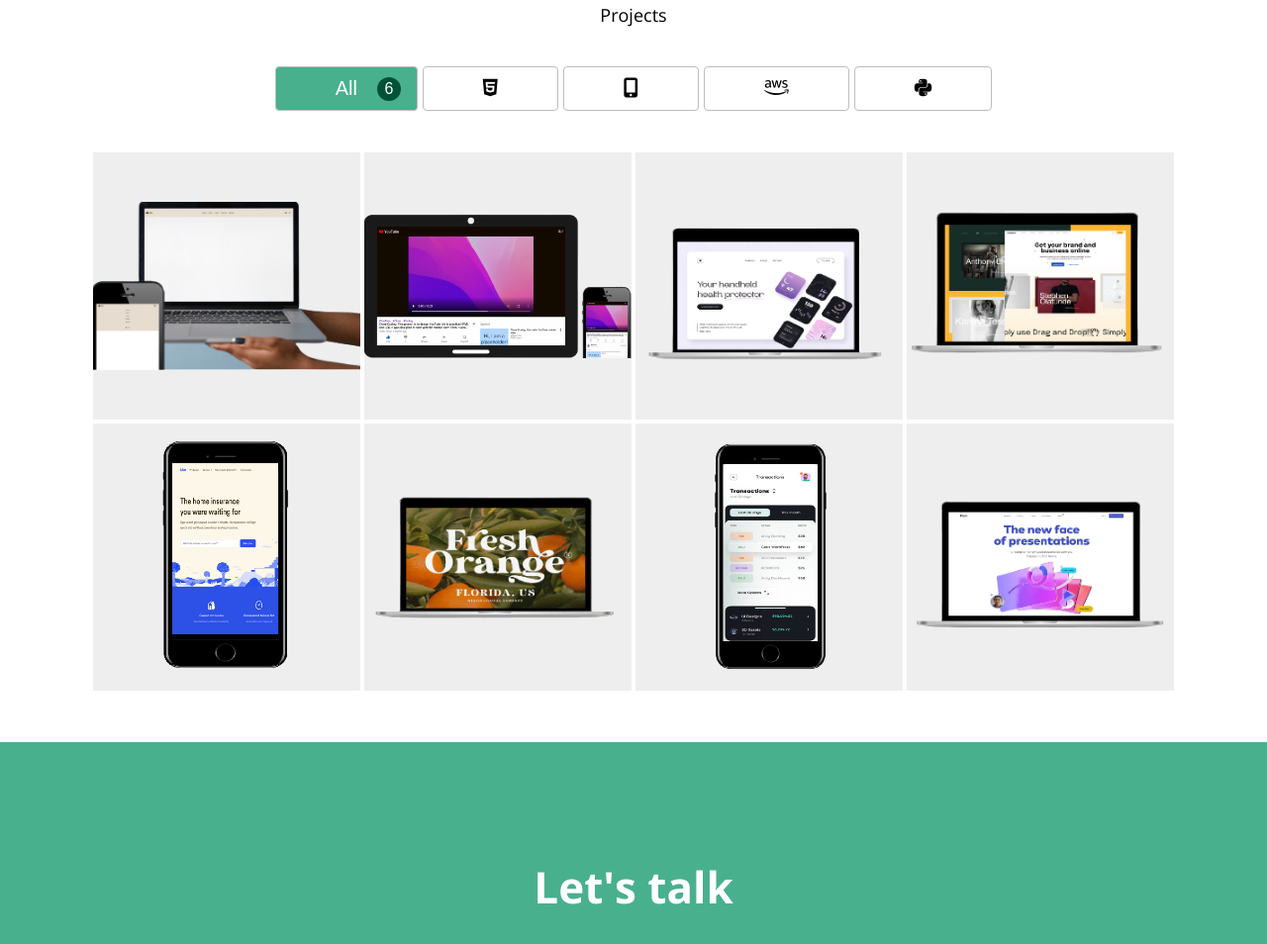
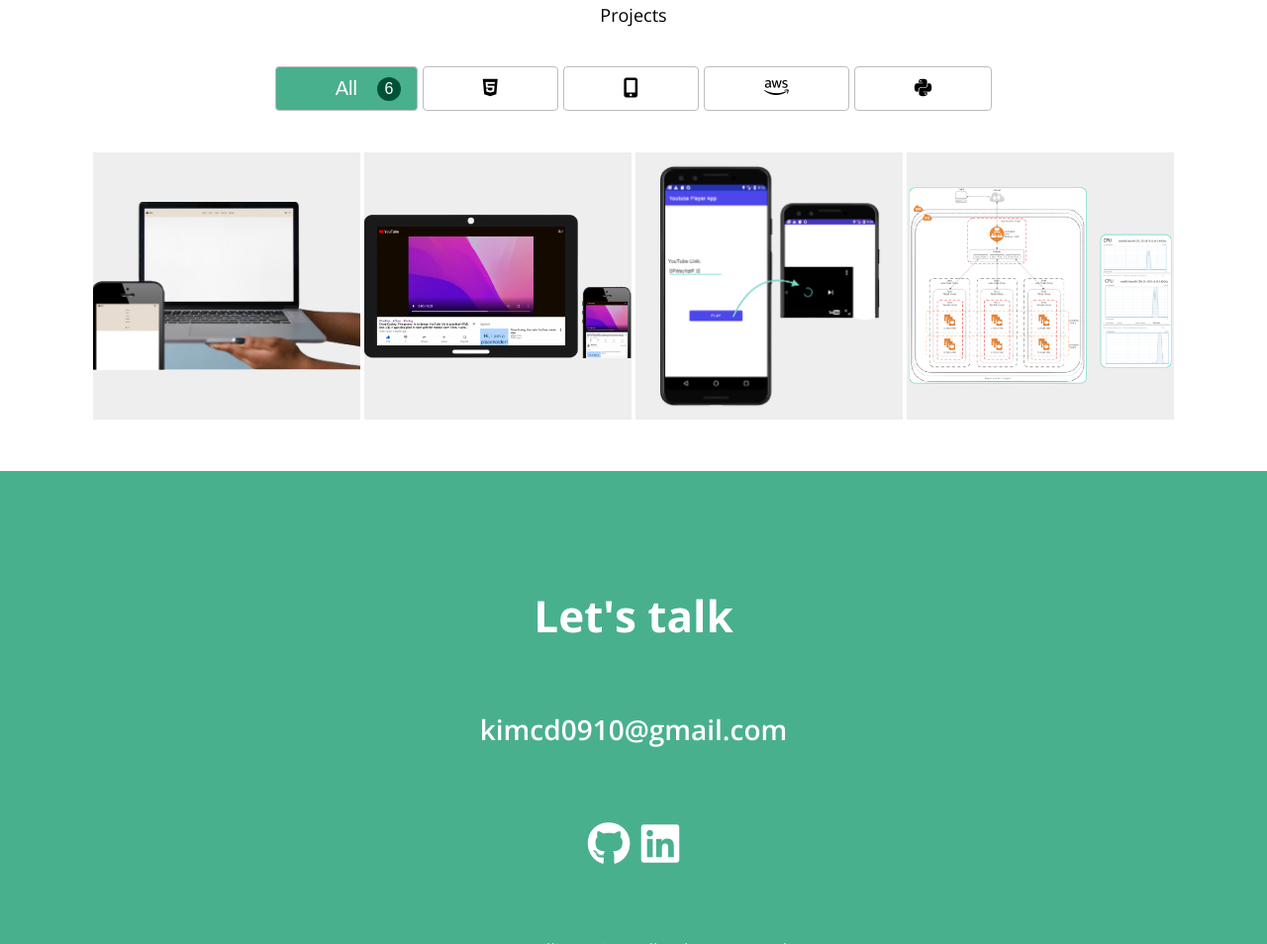
Before and after one commit to Willy-is/Willy-is.github.io, a plain HTML site: page index.html in a window 1280 px wide. Shown: the part 2403-3357 px from the top of the page at 99% size. Drawn offline with nearby package versions, Linux system fonts and the light colour scheme.

Commit message:
HTML: update projects

```diff
--- a/index.html
+++ b/index.html
@@ -271,99 +271,35 @@
           </div>
         </a>
         <a
-          href="https://github.com/Willy-is/SIT305/tree/main/Task9.1P"
+          href="https://github.com/Willy-is/youtube-player-api"
           class="project"
-          data-type="front-end"
+          data-type="mobile"
           target="blank"
         >
           <img
             class="project__img"
-            src="imgs/projects/project3.png"
-            alt="Youtube"
+            src="imgs/projects/youtubePlayerAPI.png"
+            alt="YouTube Player API"
           />
           <div class="project__description">
-            <h3>Youtube Site</h3>
-            <span>Clone coding with HTML and CSS</span>
+            <h3>YouTube Player API</h3>
+            <span>Java to design and load video by API</span>
           </div>
         </a>
         <a
-          href="https://github.com/Willy-is/SIT305/tree/main/Task9.1P"
+          href="https://github.com/Willy-is/cloud-application"
           class="project"
-          data-type="back-end"
+          data-type="cloud"
           target="blank"
         >
           <img
             class="project__img"
-            src="imgs/projects/project4.png"
-            alt="Youtube"
+            src="imgs/projects/cloud-application.png"
+            alt="Cloud application"
           />
           <div class="project__description">
-            <h3>Youtube Site</h3>
-            <span>Clone coding with HTML and CSS</span>
-          </div>
-        </a>
-        <a
-          href="https://github.com/Willy-is/SIT305/tree/main/Task9.1P"
-          class="project"
-          data-type="back-end"
-          target="blank"
-        >
-          <img
-            class="project__img"
-            src="imgs/projects/project5.png"
-            alt="Youtube"
-          />
-          <div class="project__description">
-            <h3>Youtube Site</h3>
-            <span>Clone coding with HTML and CSS</span>
-          </div>
-        </a>
-        <a
-          href="https://github.com/Willy-is/SIT305/tree/main/Task9.1P"
-          class="project"
-          data-type="back-end"
-          target="blank"
-        >
-          <img
-            class="project__img"
-            src="imgs/projects/project6.png"
-            alt="Youtube"
-          />
-          <div class="project__description">
-            <h3>Youtube Site</h3>
-            <span>Clone coding with HTML and CSS</span>
-          </div>
-        </a>
-        <a
-          href="https://github.com/Willy-is/SIT305/tree/main/Task9.1P"
-          class="project"
-          data-type="machine-learning"
-          target="blank"
-        >
-          <img
-            class="project__img"
-            src="imgs/projects/project7.png"
-            alt="Youtube"
-          />
-          <div class="project__description">
-            <h3>Youtube Site</h3>
-            <span>Clone coding with HTML and CSS</span>
-          </div>
-        </a>
-        <a
-          href="https://github.com/Willy-is/SIT305/tree/main/Task9.1P"
-          class="project"
-          data-type="machine-learning"
-          target="blank"
-        >
-          <img
-            class="project__img"
-            src="imgs/projects/project8.png"
-            alt="Youtube"
-          />
-          <div class="project__description">
-            <h3>Youtube Site</h3>
-            <span>Clone coding with HTML and CSS</span>
+            <h3>Cloud Application</h3>
+            <span>Use WCF Service and AWS to compute a set of allocations</span>
           </div>
         </a>
       </div>
```
Also changed, not shown: imgs/projects/cloud-application.png (added), imgs/projects/project3.png (deleted), imgs/projects/project4.png (deleted), imgs/projects/project5.png (deleted), imgs/projects/project6.png (deleted), imgs/projects/project7.png (deleted), imgs/projects/project8.png (deleted), imgs/projects/youtubePlayerAPI.png (added).
